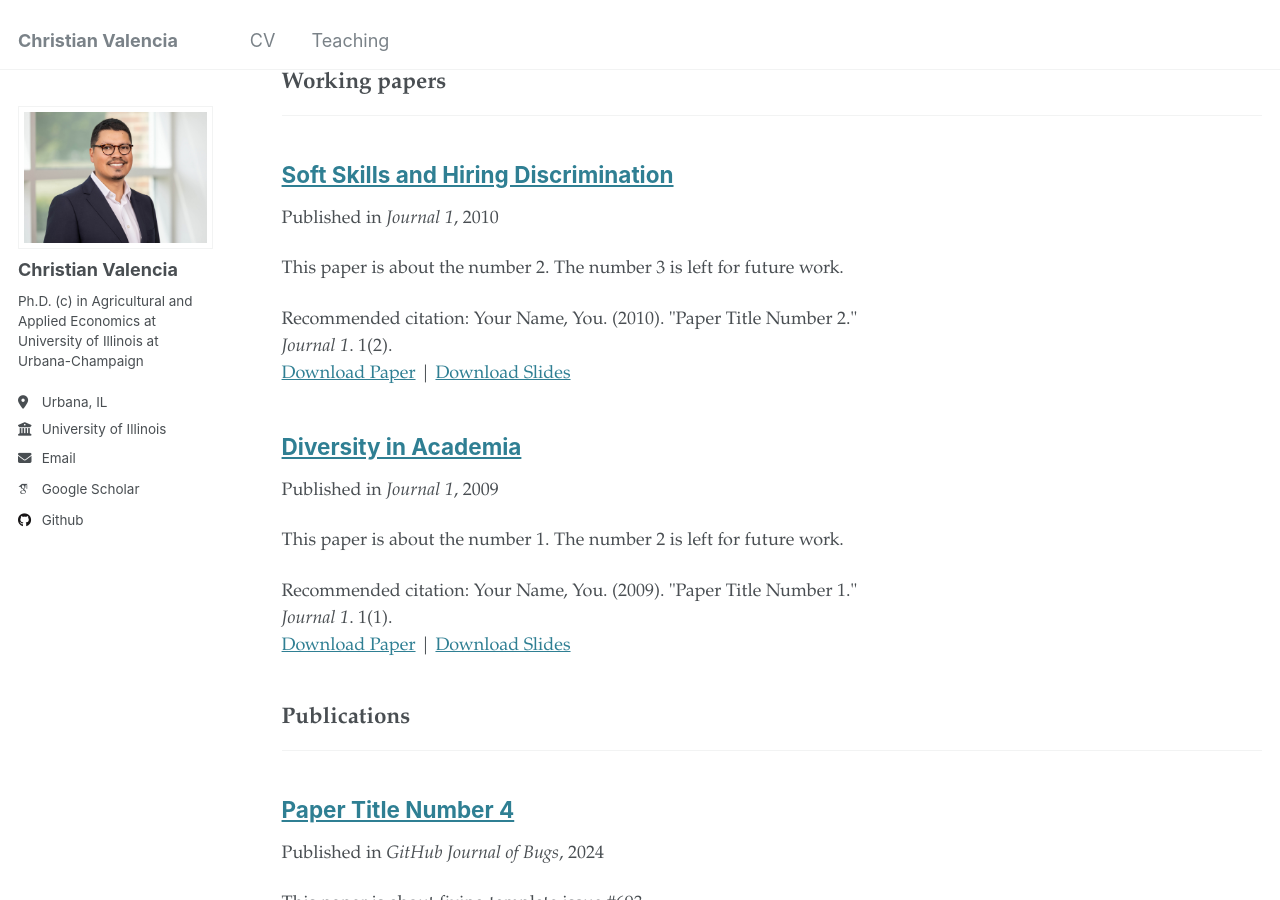
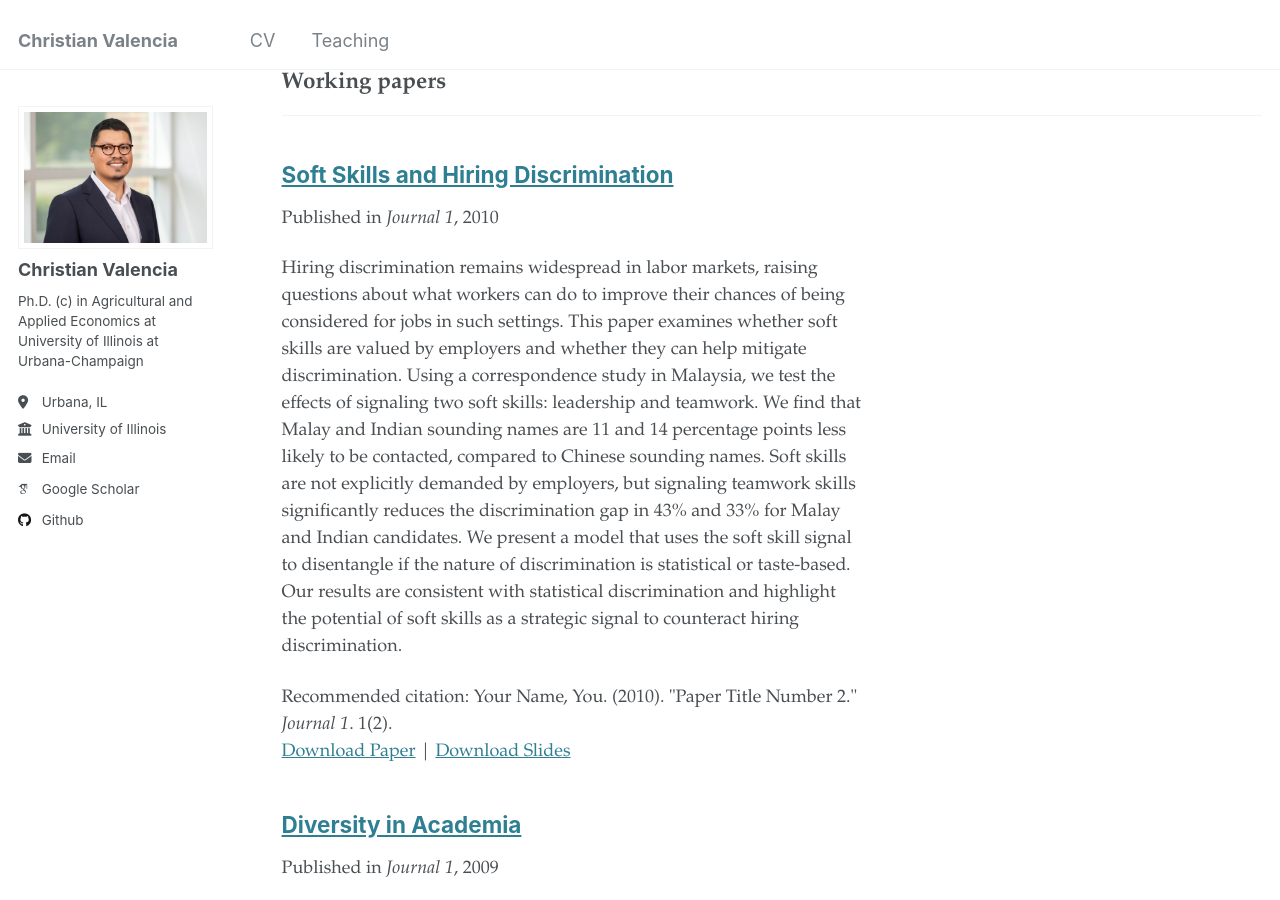
Before and after one commit to valenciac/valenciac.github.io, a Jekyll site: the page built from _pages/publications.html, in a window 1280 px wide and 900 px high, scrolled down 864 px. Built offline with Jekyll 4.4.1, drawn with Linux system fonts in a browser that asks for light colours; some web fonts are replaced.

Commit message:
Update 2010-10-01-paper-title-number-2.md

```diff
--- a/_publications/2010-10-01-paper-title-number-2.md
+++ b/_publications/2010-10-01-paper-title-number-2.md
@@ -3,7 +3,7 @@ title: "Soft Skills and Hiring Discrimination"
 collection: publications
 category: manuscripts
 permalink: /publication/2010-10-01-paper-title-number-2
-excerpt: 'This paper is about the number 2. The number 3 is left for future work.'
+excerpt: 'Hiring discrimination remains widespread in labor markets, raising questions about what workers can do to improve their chances of being considered for jobs in such settings. This paper examines whether soft skills are valued by employers and whether they can help mitigate discrimination. Using a correspondence study in Malaysia, we test the effects of signaling two soft skills: leadership and teamwork. We find that Malay and Indian sounding names are 11 and 14 percentage points less likely to be contacted, compared to Chinese sounding names. Soft skills are not explicitly demanded by employers, but signaling teamwork skills significantly reduces the discrimination gap in 43% and 33% for Malay and Indian candidates. We present a model that uses the soft skill signal to disentangle if the nature of discrimination is statistical or taste-based. Our results are consistent with statistical discrimination and highlight the potential of soft skills as a strategic signal to counteract hiring discrimination.'
 date: 2010-10-01
 venue: 'Journal 1'
 slidesurl: 'http://academicpages.github.io/files/slides2.pdf'
```
